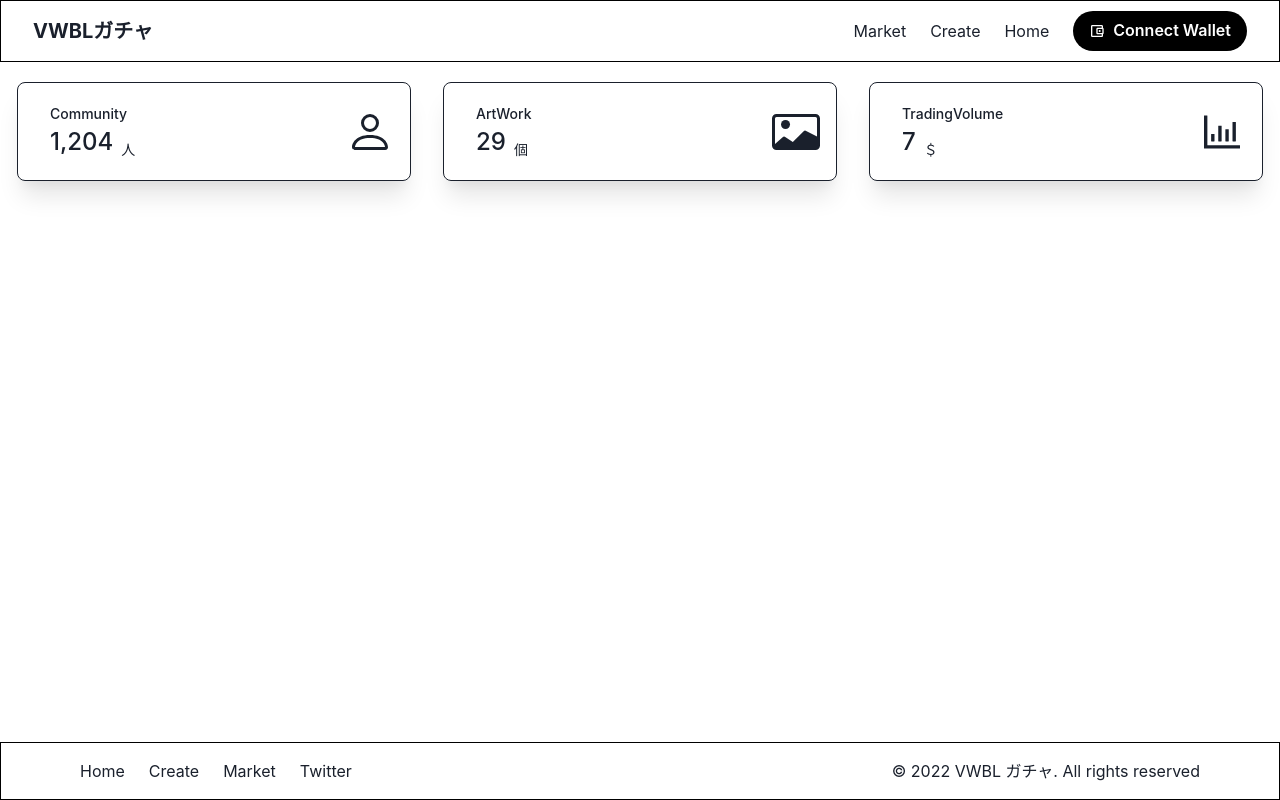
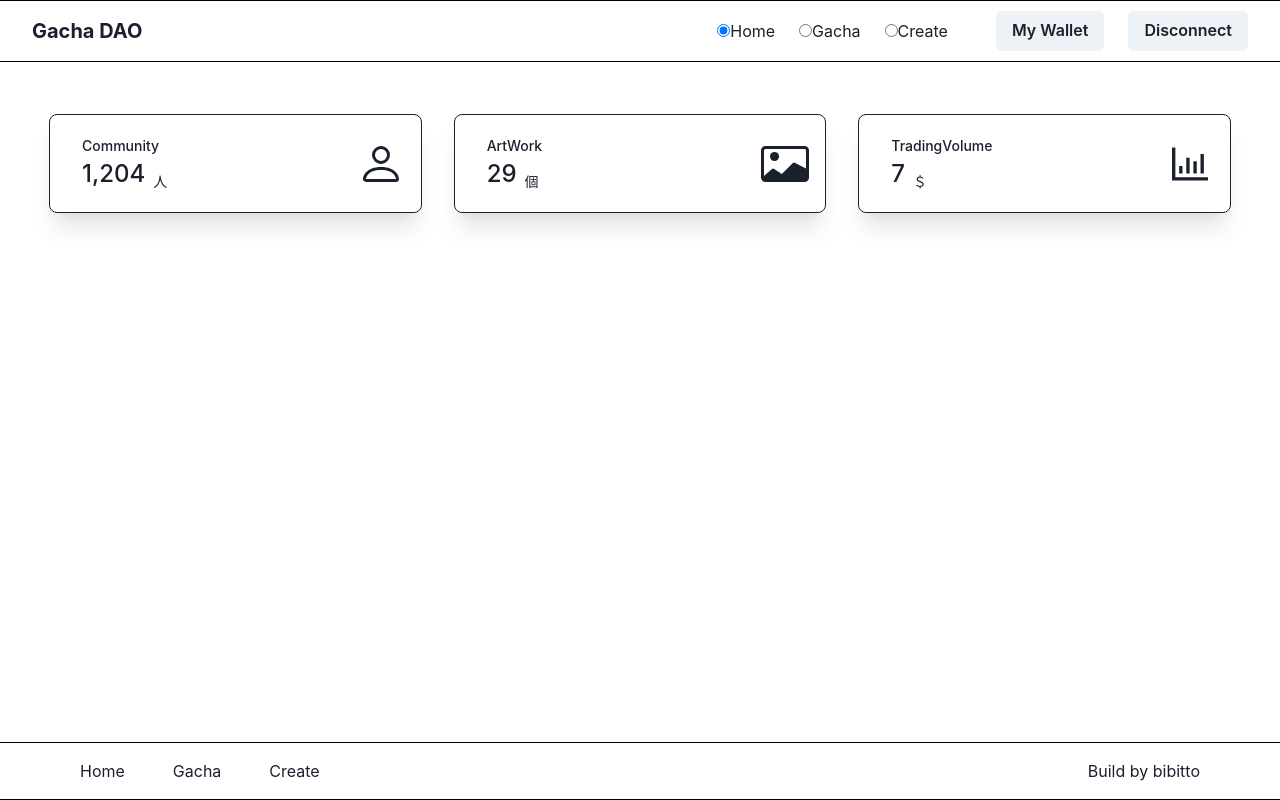
Before and after one commit to bibitto/GACHA-PON, a Next.js app: page / in a window 1280 px wide. Built offline with nearby package versions, Linux system fonts and the light colour scheme.

Commit message:
update: layout

```diff
--- a/src/components/common/footer/footer.tsx
+++ b/src/components/common/footer/footer.tsx
@@ -1,8 +1,9 @@
-import { Box, Container, Stack, Text, Link, useColorModeValue } from '@chakra-ui/react';
+import { Box, Container, Icon, Stack, Text, useColorModeValue } from '@chakra-ui/react';
+import Link from 'next/link';
 
 export const Footer = () => {
   return (
-    <Box border={'1px solid black'}>
+    <Box borderY={'1px solid black'}>
       <Container
         as={Stack}
         maxW={'6xl'}
@@ -11,16 +12,19 @@ export const Footer = () => {
         spacing={4}
         justify={{ base: 'center', md: 'space-between' }}
         align={{ base: 'center', md: 'center' }}
+        alignItems="center"
       >
-        <Stack direction={'row'} spacing={6}>
+        <Stack direction={'row'} spacing={12}>
           <Link href={'/'}>Home</Link>
-          <Link href={'/'}>Create</Link>
-          <Link href={'/'}>Market</Link>
-          <Link href={'https://twitter.com/Deep_in_Crypto'} target="_blank">
-            Twitter
+          <Link href={'/gacha'}>Gacha</Link>
+          <Link href={'/create'}>Create</Link>
+        </Stack>
+        <Text>
+          Build by{' '}
+          <Link href="https://twitter.com/Deep_in_Crypto" target="_blank" className="nes-text is-primary">
+            bibitto
           </Link>
-        </Stack>
-        <Text>© 2022 VWBL ガチャ. All rights reserved</Text>
+        </Text>
       </Container>
     </Box>
   );
--- a/src/components/common/header/header.tsx
+++ b/src/components/common/header/header.tsx
@@ -1,74 +1,62 @@
 import Link from 'next/link';
-import { Box, Flex, HStack, Link as ChakraLink, Text } from '@chakra-ui/react';
-import { MdOutlineAccountBalanceWallet } from 'react-icons/md';
-import { BsBoxArrowUpRight } from 'react-icons/bs';
-import { TbWalletOff } from 'react-icons/tb';
-import { Button } from '../button';
+import { Box, Flex, HStack, Link as ChakraLink, Text, Button } from '@chakra-ui/react';
 import { theme } from '../../../utils/theme';
+import { useRouter } from 'next/router';
+import { VwblContainer } from '../../../containers/vwbl-container';
 
 type Link = {
   title: string;
   to: string;
-  target?: string;
 };
 
-const NavLink = ({ title, to, target }: Link) => (
-  <Link href={to} passHref>
-    <ChakraLink
-      rounded={'md'}
-      _hover={{
-        opacity: 0.7,
-      }}
-      _focus={{
-        boxShadow: 'none',
-      }}
-      target={target}
-      rel="noopener noreferrer"
-    >
-      <HStack>
-        {target === '_blank' && <BsBoxArrowUpRight />}
-        <Text>{title}</Text>
-      </HStack>
-    </ChakraLink>
-  </Link>
-);
+const NavLink = ({ title, to }: Link) => {
+  const router = useRouter();
+  const currentPage = router.pathname === '/' ? 'home' : router.pathname.replace('/', '');
+  return (
+    <Link href={to}>
+      <Box as="input" type="radio" className="nes-radio" checked={currentPage === title.toLowerCase()} />
+      <Text as="span">{title}</Text>
+    </Link>
+  );
+};
 
 export const Header = () => {
   const HeaderLinks: Link[] = [
     {
-      title: 'Market',
+      title: 'Home',
       to: '/',
     },
     {
-      title: 'Create',
-      to: '/',
+      title: 'Gacha',
+      to: '/gacha',
     },
     {
-      title: 'Home',
-      to: '/',
+      title: 'Create',
+      to: '/create',
     },
   ];
   return (
-    <Box px={8} border={'1px solid black'}>
+    <Box px={8} borderY={'1px solid black'}>
       <Flex h="60px" alignItems={'center'} justifyContent={'space-between'}>
         <Link href="/" style={{ fontWeight: 700, fontSize: 20 }}>
-          VWBLガチャ
+          Gacha DAO
         </Link>
         <HStack />
 
         <Flex alignItems={'center'} display={{ base: 'none', md: 'flex' }}>
-          <HStack as={'nav'} spacing={6} mr={6}>
+          <HStack as={'nav'} spacing={6} mr={12}>
             {HeaderLinks.map((link, i) => (
-              <NavLink key={i} title={link.title} to={link.to} target={link.target} />
+              <NavLink key={i} title={link.title} to={link.to} />
             ))}
           </HStack>
-          {/* <HStack spacing={6}>
-            <Link href="/account" passHref>
-              <Button as="a" text="My Wallet" borderRadius={'3xl'} icon={MdOutlineAccountBalanceWallet} />
-            </Link>
-            <Button text="Disconnect" borderRadius={'3xl'} icon={TbWalletOff} isReversed />
-          </HStack> */}
-          <Button text="Connect Wallet" borderRadius={'3xl'} icon={MdOutlineAccountBalanceWallet} />
+          {true ? (
+            <HStack spacing={6}>
+              <Button className="nes-btn is-success">My Wallet</Button>
+              <Button className="nes-btn is-error">Disconnect</Button>
+            </HStack>
+          ) : (
+            <Button className="nes-btn">Connect Wallet</Button>
+          )}
         </Flex>
       </Flex>
     </Box>
--- a/src/components/common/layout/layout.tsx
+++ b/src/components/common/layout/layout.tsx
@@ -18,7 +18,9 @@ export const Layout: FC<Props> = ({ children }) => {
         <link rel="icon" href="/favicon.ico" />
       </Head>
       <Header />
-      <Box minH={`calc(100vh - 120px)`}>{children}</Box>
+      <Box minH={`calc(100vh - 120px)`} p={8}>
+        {children}
+      </Box>
       <Footer />
     </>
   );
```
